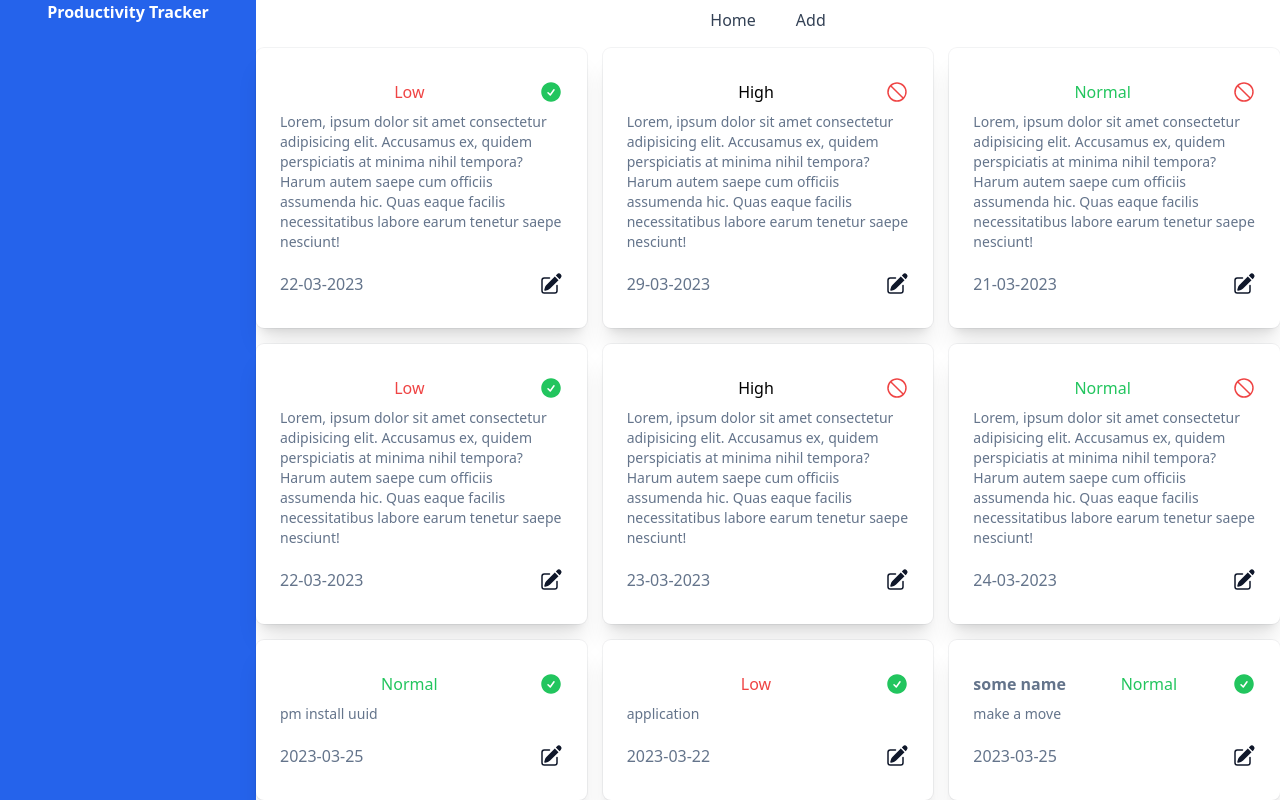
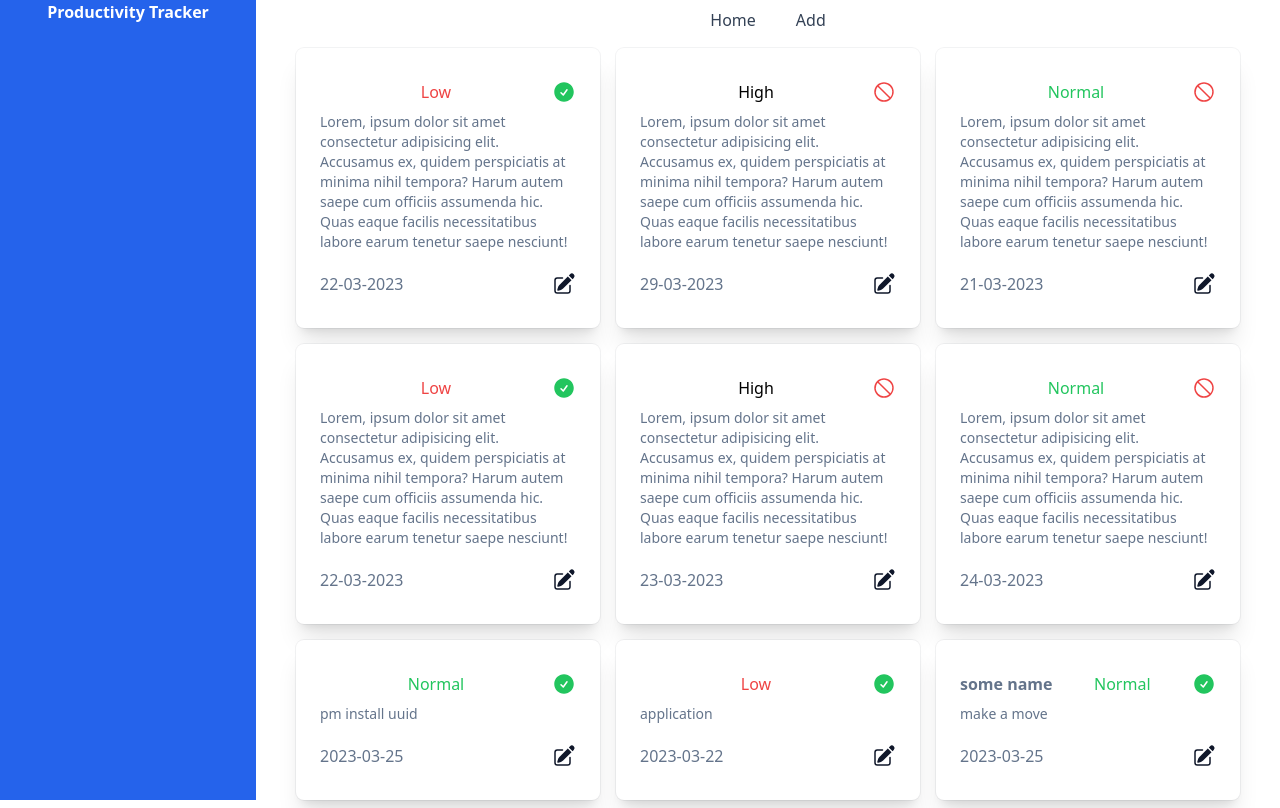
Before and after one commit to nahimanajz/todolist-react-typescript, a React (Create React App) app: page / in a window 1280 px wide. Built offline with nearby package versions, Linux system fonts and the light colour scheme; data requests are answered from the project's data file.

Commit message:
fix: Props destructuring on tasks list

```diff
--- a/src/App.tsx
+++ b/src/App.tsx
@@ -42,7 +42,7 @@ function App() {
               </nav>
 
             </div>
-            <div>
+            <div className=" px-10 py-2">
               <RouterProvider router={router} />
             </div>
           </div>
--- /dev/null
+++ b/src/components/ui/TodoItem.tsx
@@ -0,0 +1,51 @@
+import { Todo } from "@/models/Todo";
+import { CheckCircleIcon, NoSymbolIcon, PencilSquareIcon } from "@heroicons/react/24/solid";
+import { ReactElement } from "react";
+
+ const TaskItem =( {todo}: {todo:Todo}): ReactElement => {
+  const { id, name, done, text, dueDate, priority } = todo
+
+  return (
+    (
+        <div
+          className="bg-white rounded-lg px-6 py-8 ring-1 ring-slate-900/5 shadow-xl"
+          key={id}
+        >
+          <div className="flex justify-between">
+            <h1 className="text-slate-500 dark:text-slate-700 font-bold">
+              {name}
+            </h1>
+
+            <h2
+              className={`text-${
+                priority === `High`
+                  ? "yellow"
+                  : priority === `Low`
+                  ? "red"
+                  : "green"
+              }-500`}
+            >
+              {priority}
+            </h2>
+            {done ? (
+              <CheckCircleIcon className="h-6 w-6 text-green-500" />
+            ) : (
+              <NoSymbolIcon className="h-6 w-6 text-red-500" />
+            )}
+          </div>
+
+          <p className="text-slate-500 dark:text-slate-700 mt-2 text-sm mt-10">
+            {text}
+          </p>
+
+          <div className="flex justify-between mt-5 text-slate-900 ">
+            <h1 className="text-slate-500 dark:text-slate-700 font-italic">
+              {dueDate.toString()}
+            </h1>
+            <PencilSquareIcon className="h-6 w-6 text-black-900" />
+          </div>
+        </div>
+      )
+  );
+}
+export default TaskItem;
--- a/src/models/Todo.tsx
+++ b/src/models/Todo.tsx
@@ -1,4 +1,6 @@
-export interface Todo {
+
+
+export interface Todo{
     id:string,
     name: string,
     text: string,
--- a/src/pages/Tasks/index.tsx
+++ b/src/pages/Tasks/index.tsx
@@ -1,11 +1,7 @@
 import { FC, ReactElement, useEffect, useState } from "react";
-import {
-  CheckCircleIcon,
-  NoSymbolIcon,
-  PencilSquareIcon,
-} from "@heroicons/react/24/solid";
 import { Todo } from "@/models/Todo";
-import { SERVER_URL } from "../../utils";
+import { SERVER_URL } from "../../utils"; // TODO: replace with absolute path
+import TodoItem from "../../components/ui/TodoItem";
 
 export const TasksList: FC = (): ReactElement => {
   const [todos, setTodos] = useState<Todo[]>([]);
@@ -23,6 +19,8 @@ export const TasksList: FC = (): ReactElement => {
       setLoading(false);
     } catch (err) {
       setError(`${err}`);
+      console.log(err);
+
       setLoading(false);
     }
   };
@@ -38,49 +36,10 @@ export const TasksList: FC = (): ReactElement => {
           <div className="text-red-500">No tasks added yet</div>
         )}
         {error ? (
-          <div className="text-red-500">{error}</div>
+          <div className="text-red-500">Something went wrong</div>
         ) : (
           todos &&
-          todos.map(({ id, name, done, text, dueDate, priority }) => (
-            <div
-              className="bg-white rounded-lg px-6 py-8 ring-1 ring-slate-900/5 shadow-xl"
-              key={id}
-            >
-              <div className="flex justify-between">
-                <h1 className="text-slate-500 dark:text-slate-700 font-bold">
-                  {name}
-                </h1>
-
-                <h2
-                  className={`text-${
-                    priority == `High`
-                      ? "yellow"
-                      : priority == `Low`
-                      ? "red"
-                      : "green"
-                  }-500`}
-                >
-                  {priority}
-                </h2>
-                {done ? (
-                  <CheckCircleIcon className="h-6 w-6 text-green-500" />
-                ) : (
-                  <NoSymbolIcon className="h-6 w-6 text-red-500" />
-                )}
-              </div>
-
-              <p className="text-slate-500 dark:text-slate-700 mt-2 text-sm mt-10">
-                {text}
-              </p>
-
-              <div className="flex justify-between mt-5 text-slate-900 ">
-                <h1 className="text-slate-500 dark:text-slate-700 font-italic">
-                  {dueDate.toString()}
-                </h1>
-                <PencilSquareIcon className="h-6 w-6 text-black-900" />
-              </div>
-            </div>
-          ))
+          todos.map((todo) =><TodoItem todo={todo}/>)
         )}
       </div>
     </>
```
Also changed, not shown: 1 other file (tests, documents, lock files or other folders).
